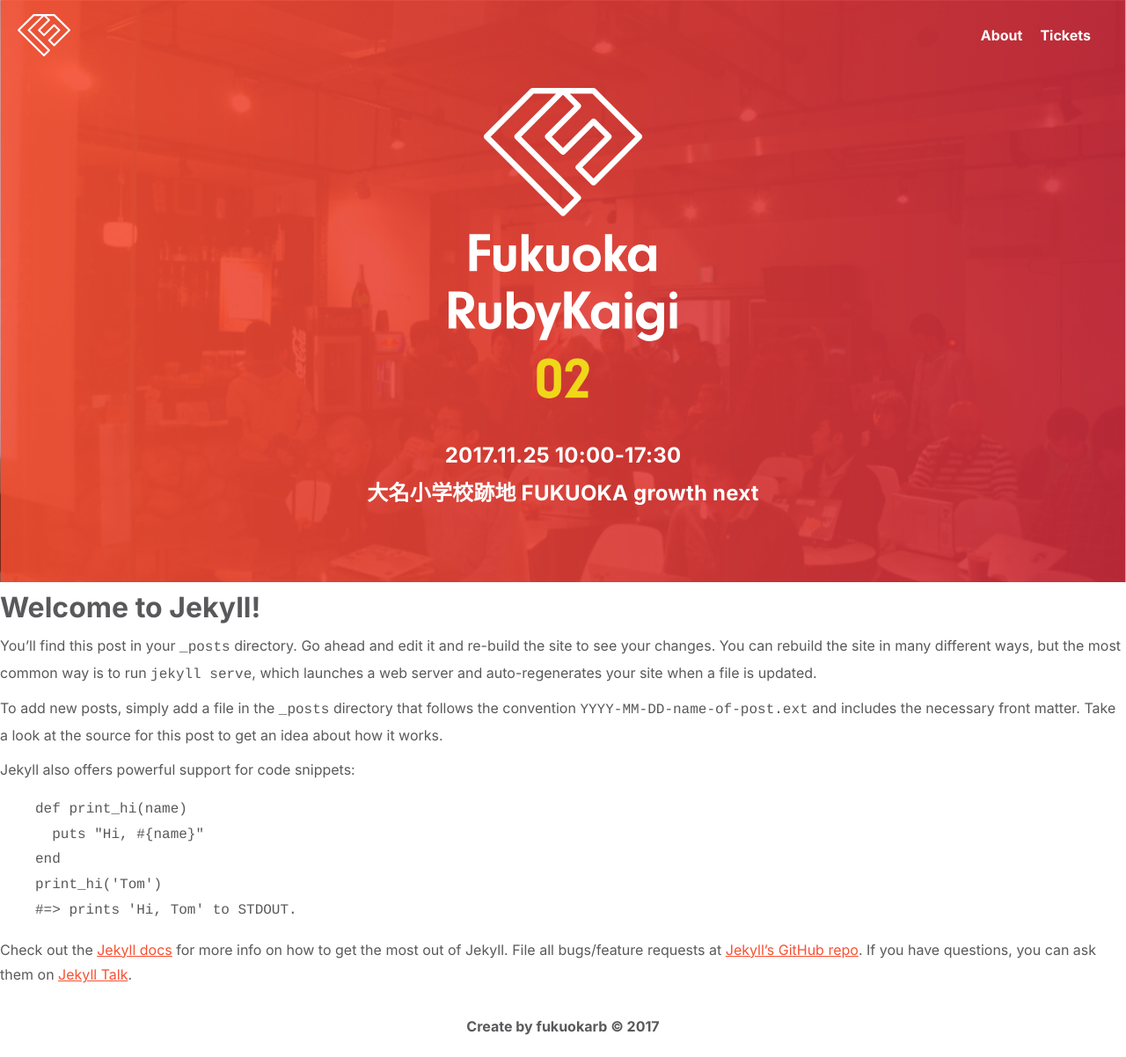
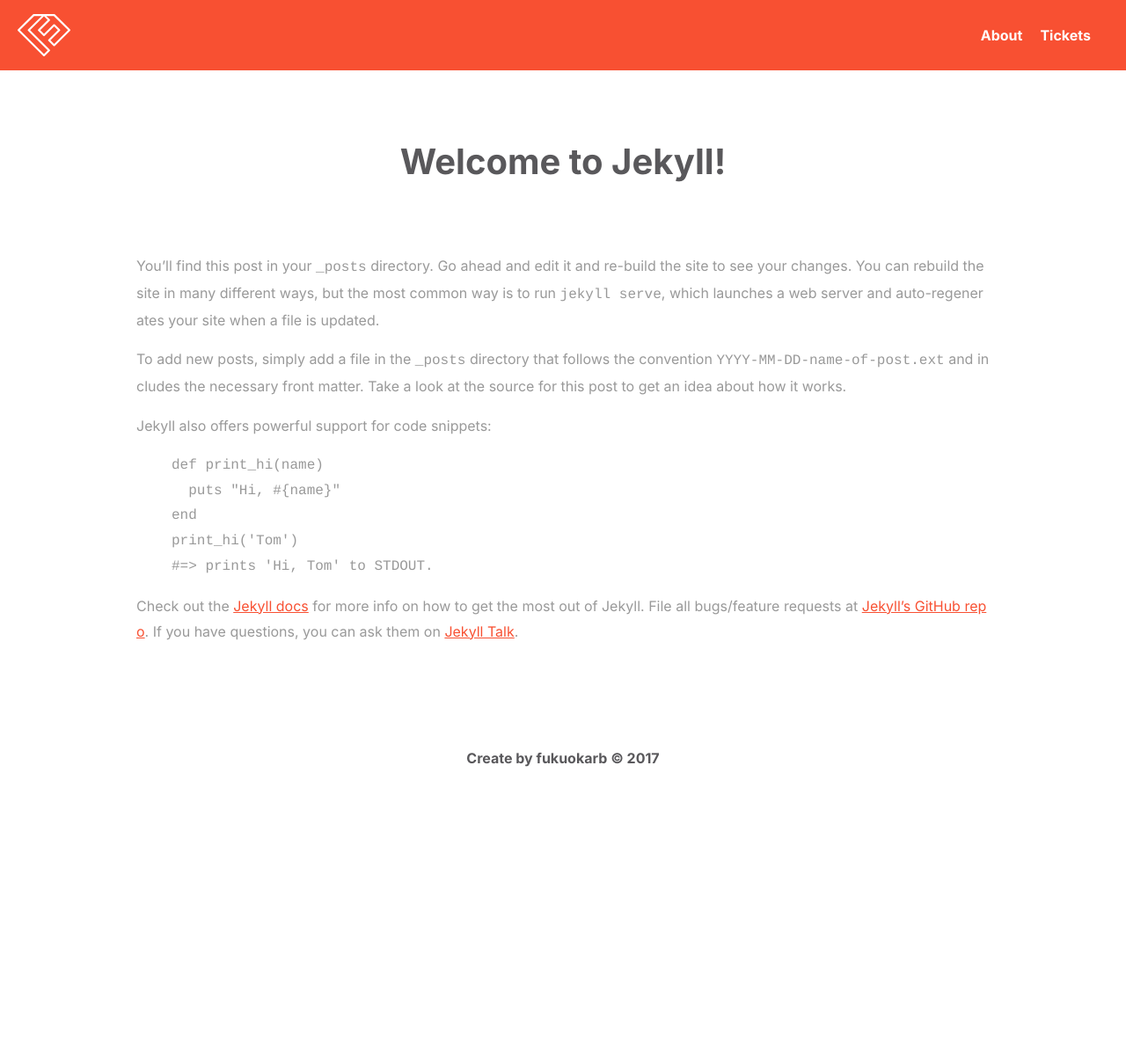
Before and after one commit to fukuokarb/fukuokark02, a Jekyll site: the page built from _posts/2016-11-25-welcome-to-jekyll0.markdown, in a window 1280 px wide. Shown: the whole page at 88% size. Built offline with Jekyll 4.4.1, drawn with Linux system fonts in a browser that asks for light colours; nearby versions of some CDN libraries; after the commit the page ends 900 px from its top, so only the background shows below that.

Commit message:
post対応

```diff
--- a/_includes/header.html
+++ b/_includes/header.html
@@ -1,6 +1,8 @@
-<header class="header">
-  <h1 class="header__brand">
-    <a href="/" class="header__logo"><img src="./assets/images/logo-mark.svg" alt="Fukuoka RubyKaigi 02" /></a>
-  </h1>
-  {% include menu.html %}
+<header class="header header--{{ page.layout }}">
+  <div class="header__inner">
+    <h1 class="header__brand">
+      <a href="/" class="header__logo"><img src="./assets/images/logo-mark.svg" alt="Fukuoka RubyKaigi 02" /></a>
+    </h1>
+    {% include menu.html %}
+  </div>
 </header>
--- a/_layouts/default.html
+++ b/_layouts/default.html
@@ -15,11 +15,10 @@
   <script src="//ajax.googleapis.com/ajax/libs/jquery/2.1.1/jquery.min.js"></script>
   <script src="{{ site.github_url }}assets/js/index.js" charset="utf-8"></script>
 </head>
-<body class="{{ page.layout }}">
+<body>
   <div>
     {% include header.html %}
     <main class="wrapper" role="main">
-      {% include hero.html %}
       {{ content }}
     </div>
   </div>
--- a/_layouts/post.html
+++ b/_layouts/post.html
@@ -3,21 +3,18 @@
 layout: default
 ---
 
-<main class="content" role="main">
-
+<main role="main">
   <article class="post">
-
-    <header class="post-header">
-      <h1 class="post-title">{{ page.title }}</h1>
-      <section class="post-meta">
-        <time class="post-date" datetime="{{ page.date | date:"%Y-%m-%d" }}">{{ post.date | date: "%-d of %b of %Y" }}</time>
+    <div class="post__inner">
+      <header class="post__header">
+        <h1 class="post__title">{{ page.title }}</h1>
+        <section class="post__meta">
+          <time class="post__meta__date" datetime="{{ page.date | date:"%Y-%m-%d" }}">{{ post.date | date: "%-d of %b of %Y" }}</time>
+        </section>
+      </header>
+      <section class="post__body">
+        {{content}}
       </section>
-    </header>
-
-    <section class="post-content">
-      {{content}}
-    </section>
-
+    </div>
   </article>
-
 </main>
--- a/assets/css/style.css
+++ b/assets/css/style.css
@@ -47,12 +47,13 @@
   -webkit-font-feature-settings: 'liga' 1, 'onum' 1, 'kern' 1;
   -moz-font-feature-settings: 'liga' 1, 'onum' 1, 'kern' 1;
   -o-font-feature-settings: 'liga' 1, 'onum' 1, 'kern' 1;
-  margin: 0 0 1rem 0;
+  margin: 0 0 1.6rem 0;
   text-rendering: geometricPrecision;
+  word-break: break-all;
 }
 
 ol, ul {
-  padding: 0;
+  padding: 0 0 0 20px;
 }
 
 dl dt,
@@ -176,16 +177,21 @@
 /* ヘッダー */
 
 .header {
-  display: flex;
   width: 100%;
+  margin: 0 auto 80px;
+  overflow: hidden;
+  z-index: 100;
+  position: absolute;
+}
+.header--post {
+  background: #F85032;
+}
+.header__inner {
   max-width: 1260px;
   height: 80px;
-  margin: 0 auto 80px;
+  box-sizing: border-box;
   padding: 0 20px;
-  overflow: hidden;
-  box-sizing: border-box;
-  z-index: 100;
-  position: absolute;
+  display: flex;
   -webkit-justify-content: space-between;
           justify-content: space-between;
   -webkit-align-items: center;
@@ -195,6 +201,7 @@
   width: 60px;
 }
 .header__logo {
+  cursor: pointer;
   display: flex;
   -webkit-justify-content: center;
           justify-content: center;
@@ -217,6 +224,7 @@
   margin: 0 0 0 20px;
 }
 .header__item a {
+  cursor: pointer;
   text-decoration: none;
   color: #FFF;
   font-weight: bold;
@@ -236,8 +244,8 @@
   max-width: 200px;
   width: 100%;
   margin: 0 auto 30px;
-  -webkit-animation: fadeIn 1.2s ease 0s 1 normal;
-  animation: fadeIn 1.2s ease 0s 1 normal;
+  -webkit-animation: fadeIn 1.5s ease 0s 1 normal;
+  animation: fadeIn 1.5s ease 0s 1 normal;
 }
 .hero__date,
 .hero__place {
@@ -249,7 +257,7 @@
   letter-spacing: .2px;
 }
 
-/* default　レイアウト */
+/* default */
 
 .default-section {
   padding: 80px 20px;
@@ -283,6 +291,30 @@
 }
 .default-section__body {
   text-align: center;
+  margin: 0 auto 10px;
+  color: #999;
+}
+
+/* post */
+
+.post {
+  padding: 160px 0 0;
+}
+.post__inner {
+  max-width: 970px;
+  margin: 0 auto;
+  padding: 0 20px;
+}
+.post__header {
+  text-align: center;
+  margin: 0 0 80px;
+}
+.post__title {
+  font-size: 4rem;
+  text-align: center;
+  line-height: 1.2;
+}
+.post__body {
   margin: 0 auto 10px;
   color: #999;
 }
@@ -325,6 +357,9 @@
     visibility: hidden;
     display: none;
   }
+  .post {
+    padding: 160px 0 80px;
+  }
 }
 
 /* アニメーション */
--- a/index.html
+++ b/index.html
@@ -3,6 +3,8 @@
 description: 'もう一度、Rubyと出会う'
 layout: default
 ---
+{% include hero.html %}
+
 <section id="about" class="default-section">
   <div class="default-section__inner">
     <h1 class="default-section__headline">About</h1>
```
